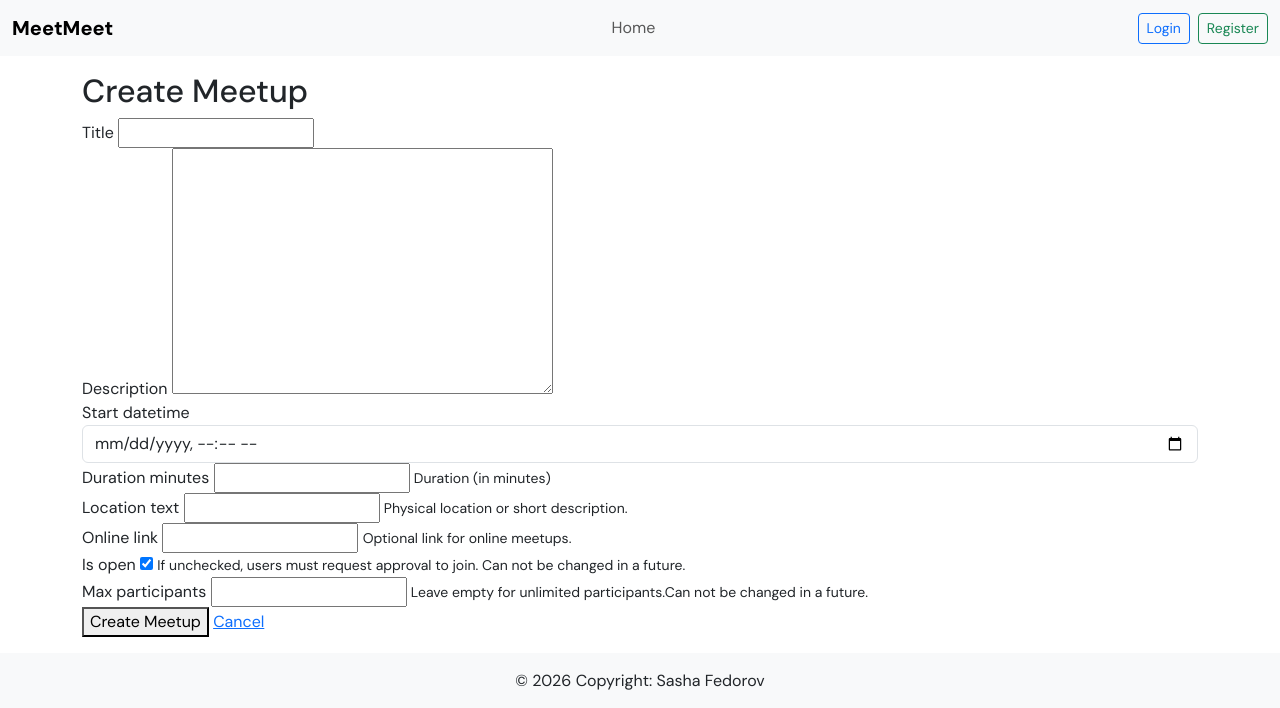
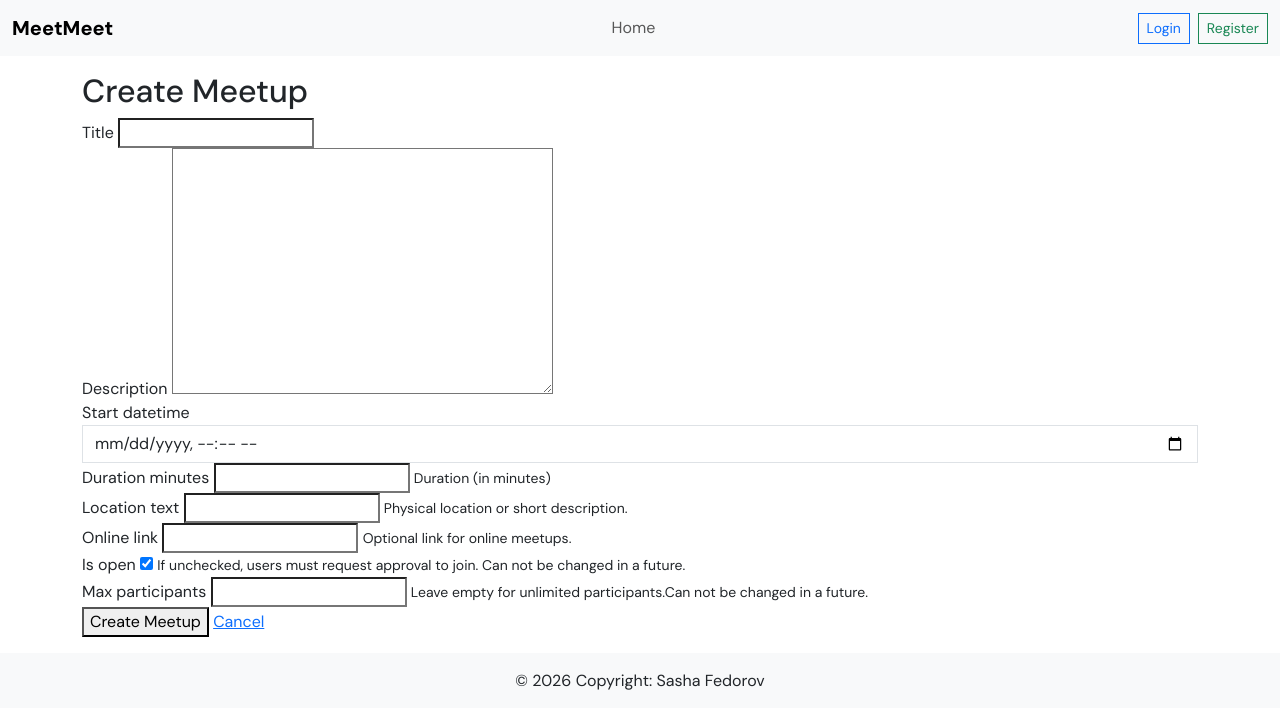
Before and after one commit to sasha-fedorov/meetmeet, a Django app: page /meetups/create/ in a window 1280 px wide. Shown: the top 708 px of the page. Run offline with Django 5.2, Linux system fonts and the light colour scheme.

Commit message:
feat: remove Bootstrap border radius

```diff
--- a/static/css/style.css
+++ b/static/css/style.css
@@ -10,3 +10,7 @@ body {
 .navbar-brand {
   font-weight: 800;
 }
+
+* {
+  border-radius: 0 !important;
+}
```
